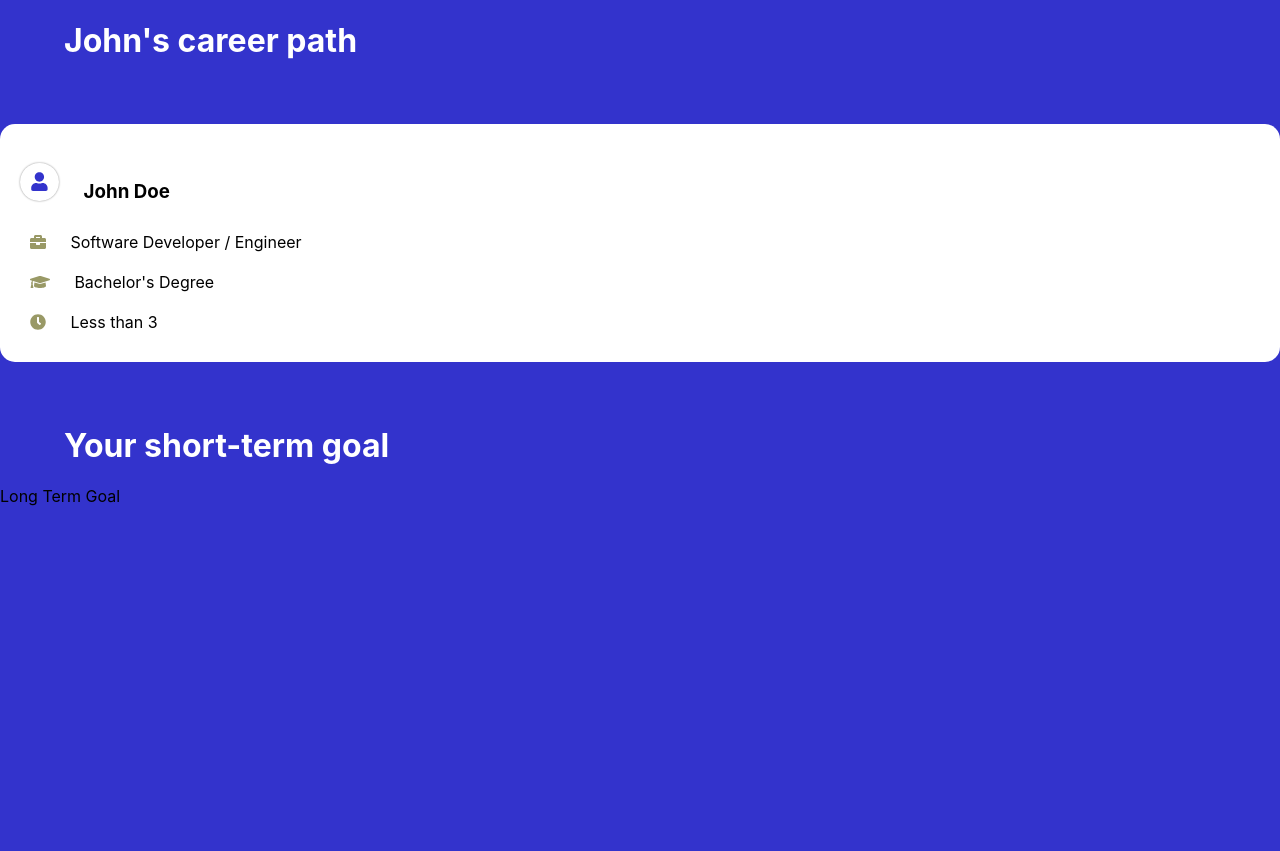
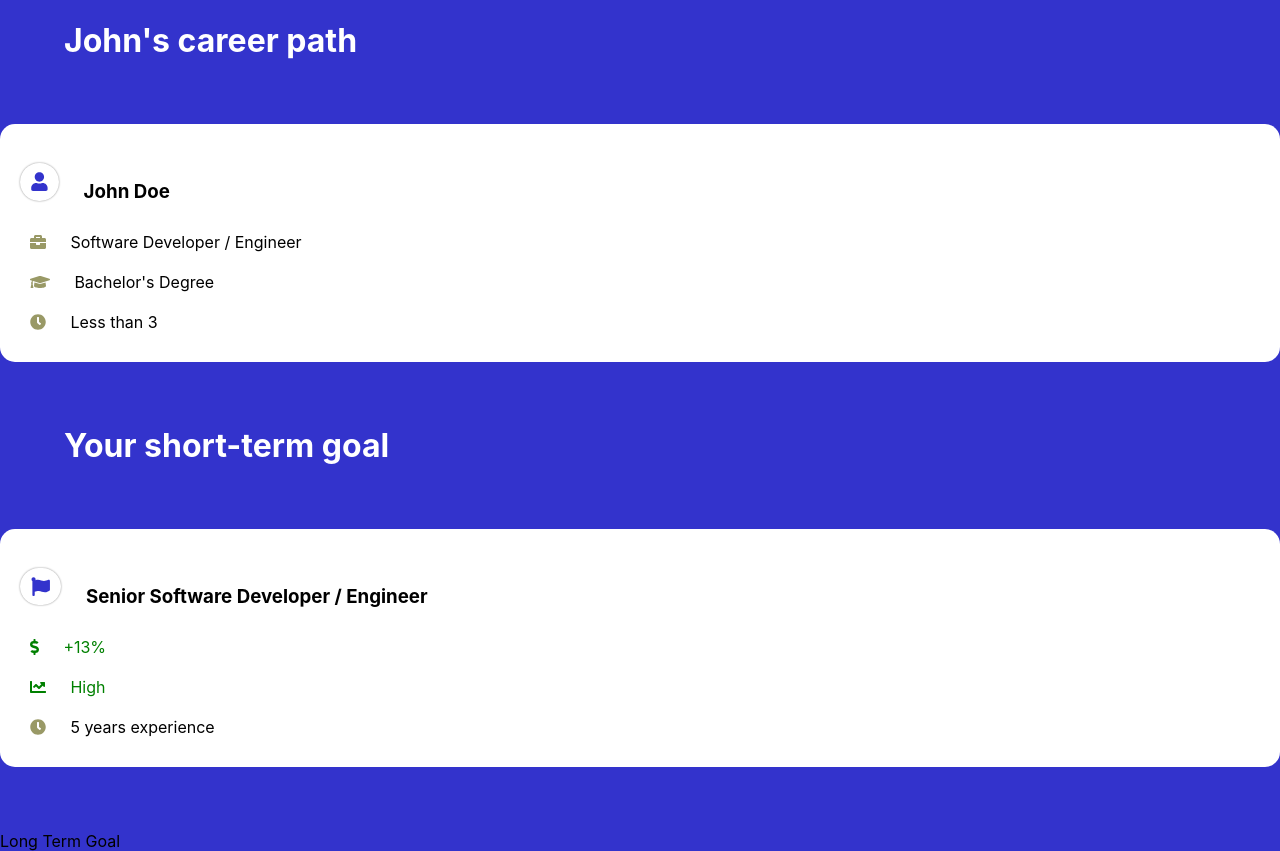
Before and after one commit to T-Miller0/career-path, a React app: page / in a window 1280 px wide. Before the commit the page ends 800 px from the top, so only its background shows below. Built offline with nearby package versions, Linux system fonts and the light colour scheme.

Commit message:
short term goal details shown

```diff
--- a/src/components/PersonalDetails/PersonalDetails.css
+++ b/src/components/PersonalDetails/PersonalDetails.css
@@ -15,28 +15,11 @@
   margin-right: 2%;
 }
 
-.CurrentRole {
+.Details {
   padding: 10px
 }
 
-.Briefcase {
+.Icon {
   margin-right: 2%;
   color: rgb(153, 153, 102);
 }
-
-.Education {
-  padding: 10px;
-}
-
-.GraduationCap {
-  margin-right: 2%;
-  color: rgb(153, 153, 102);
-}
-
-.Experience {
-  padding: 2%;
-}
-
-.Clock {
-  color: rgb(153, 153, 102);
-}
--- a/src/components/PersonalDetails/PersonalDetails.js
+++ b/src/components/PersonalDetails/PersonalDetails.js
@@ -8,11 +8,11 @@ const personalDetails = (props) => (
   <div className={classes.PersonalDetails}>
     <h3><FontAwesomeIcon icon={faUser} className={classes.User} />
     {props.details.firstName} {props.details.lastName}</h3>
-    <div className={classes.CurrentRole} ><FontAwesomeIcon icon={faBriefcase} className={classes.Briefcase} />
+    <div className={classes.Details} ><FontAwesomeIcon icon={faBriefcase} className={classes.Icon} />
       {props.details.currentRole}</div>
-    <div className={classes.Education} ><FontAwesomeIcon icon={faGraduationCap} className={classes.GraduationCap} />
+    <div className={classes.Details} ><FontAwesomeIcon icon={faGraduationCap} className={classes.Icon} />
       {props.details.education}</div>
-    <div className={classes.Education}><FontAwesomeIcon icon={faClock} className={classes.GraduationCap} />
+    <div className={classes.Details}><FontAwesomeIcon icon={faClock} className={classes.Icon} />
       {props.details.experience}</div>
   </div>
 );
--- a/src/components/ShortTermGoal/ShortTermGoal.css
+++ b/src/components/ShortTermGoal/ShortTermGoal.css
@@ -0,0 +1,35 @@
+.ShortTermGoal {
+  margin: 5% 0;
+  padding: 20px;
+  background-color: white;
+  height: 110%;
+  border-radius: 15px;
+}
+
+.Position {
+  color: rgb(51, 51, 204);
+  display: inline-block;
+  border-radius: 60px;
+  box-shadow: 0px 0px 2px #888;
+  padding: 0.5em 0.6em;
+  margin-right: 2%;
+}
+
+.Green {
+  padding: 10px;
+  color: green;
+}
+
+.IconGreen {
+  margin-right: 2%;
+  color: green;
+}
+
+.Clock {
+  margin-right: 2%;
+  color: rgb(153, 153, 102);
+}
+
+.Experience {
+  padding: 10px;
+}
--- a/src/components/ShortTermGoal/ShortTermGoal.js
+++ b/src/components/ShortTermGoal/ShortTermGoal.js
@@ -1,11 +1,26 @@
 import React from 'react';
 import { FontAwesomeIcon } from '@fortawesome/react-fontawesome'
-import { faUser, faBriefcase, faGraduationCap, faClock } from '@fortawesome/free-solid-svg-icons'
+import { faFlag, faChartLine, faDollarSign, faClock } from '@fortawesome/free-solid-svg-icons'
 
 import classes from './ShortTermGoal.css';
 
 const shortTermGoal = (props) => (
-  <div>
+  <div className={classes.ShortTermGoal}>
+    <h3><FontAwesomeIcon icon={faFlag}
+      className={classes.Position} />
+      {props.details.name}</h3>
+    <div className={classes.Green}>
+      <FontAwesomeIcon icon={faDollarSign}
+        className={classes.IconGreen}/>
+        {(props.salaryPercentage <= 0 ? '-' + props.salaryPercentage + '%' :
+        '+' + props.salaryPercentage + '%') }</div>
+    <div className={classes.Green}>
+      <FontAwesomeIcon icon={faChartLine}
+        className={classes.IconGreen} />
+      {props.details.details.demandLevel}</div>
+    <div className={classes.Experience}>
+      <FontAwesomeIcon icon={faClock} className={classes.Clock} />
+      {props.details.details.experienceYears} years experience</div>
   </div>
 );
 
--- a/src/containers/Report/Report.js
+++ b/src/containers/Report/Report.js
@@ -3,17 +3,30 @@ import React, { Component } from 'react';
 import './Report.css';
 import reportData from '../../data/report.json';
 import PersonalDetails from '../../components/PersonalDetails/PersonalDetails';
+import ShortTermGoal from '../../components/ShortTermGoal/ShortTermGoal';
 
-class Store extends Component {
+export class Store extends Component {
+
+  salaryDifference = (salary, desiredSalary) => (
+    (1 - (salary / desiredSalary)) * 100
+  )
 
 
   render () {
+    console.log(reportData.careerPath[0])
+    console.log(reportData.currentRoleDetails.salaryMean, reportData.careerPath[0].details.meanSalary)
+
+    const diference = this.salaryDifference(reportData.currentRoleDetails.salaryMean, reportData.careerPath[0].details.meanSalary)
+
     return (
       <div>
         <h1>{reportData.firstName}'s career path</h1>
         <PersonalDetails
           details={reportData}/>
         <h1>Your short-term goal</h1>
+        <ShortTermGoal
+          details={reportData.careerPath[0]}
+          salaryPercentage={diference.toFixed(0) }/>
         <div>Long Term Goal</div>
       </div>
     )
```
Also changed, not shown: 1 other file (tests, documents, lock files or other folders).
